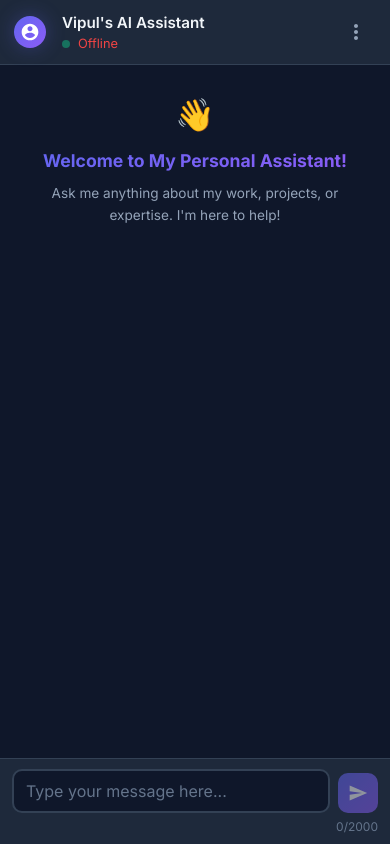
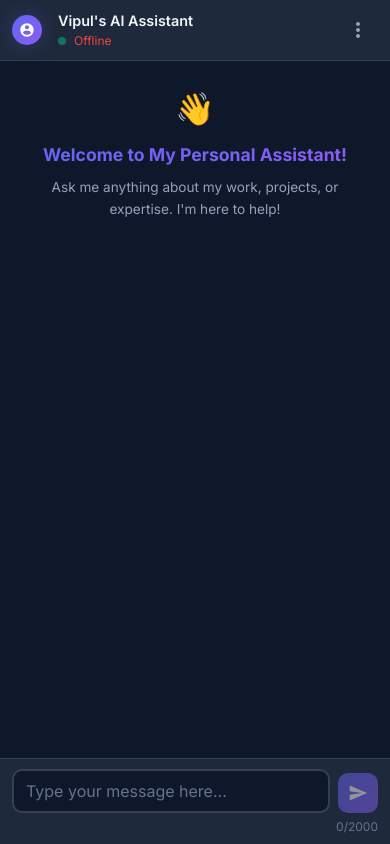
Before and after one commit to VipulPhatangare/vipul-chatbot, a website: page public/index.html in a window 390 px wide. Drawn offline with Linux system fonts and the light colour scheme; no server answers.

Commit message:
first commit

```diff
--- a/public/styles.css
+++ b/public/styles.css
@@ -59,8 +59,10 @@ body {
     justify-content: space-between;
     align-items: center;
     backdrop-filter: blur(10px);
-    position: relative;
+    position: sticky;
+    top: 0;
     z-index: 100;
+    flex-shrink: 0;
 }
 
 .header-content {
@@ -190,8 +192,10 @@ body {
 .chat-container {
     flex: 1;
     overflow-y: auto;
+    overflow-x: hidden;
     padding: 2rem 1.5rem;
     scroll-behavior: smooth;
+    min-height: 0;
 }
 
 .chat-container::-webkit-scrollbar {
@@ -469,35 +473,40 @@ body {
     }
 
     .chat-header {
-        padding: 0.875rem 1rem;
+        padding: 0.75rem 0.875rem;
         flex-shrink: 0;
+        position: sticky;
+        top: 0;
     }
 
     .header-info h1 {
-        font-size: 1rem;
+        font-size: 0.95rem;
     }
 
     .status {
-        font-size: 0.8rem;
+        font-size: 0.75rem;
     }
 
     .bot-avatar {
-        width: 36px;
-        height: 36px;
+        width: 34px;
+        height: 34px;
     }
 
     .bot-avatar svg {
-        width: 20px;
-        height: 20px;
+        width: 18px;
+        height: 18px;
     }
 
     .chat-container {
-        padding: 1rem 0.75rem;
-        flex: 1;
+        padding: 0.875rem 0.75rem;
+        flex: 1 1 auto;
         overflow-y: auto;
         overflow-x: hidden;
         -webkit-overflow-scrolling: touch;
         overscroll-behavior: contain;
+        min-height: 0;
+        max-height: calc(100vh - 140px);
+        max-height: calc(100dvh - 140px);
     }
 
     .message {
@@ -604,16 +613,21 @@ body {
 
 @media (max-width: 480px) {
     .chat-header {
-        padding: 0.75rem 0.875rem;
+        padding: 0.625rem 0.75rem;
     }
 
     .header-info h1 {
-        font-size: 0.95rem;
+        font-size: 0.9rem;
     }
 
     .bot-avatar {
-        width: 32px;
-        height: 32px;
+        width: 30px;
+        height: 30px;
+    }
+
+    .bot-avatar svg {
+        width: 16px;
+        height: 16px;
     }
 
     .message-content {
@@ -626,7 +640,9 @@ body {
     }
 
     .chat-container {
-        padding: 0.875rem 0.625rem;
+        padding: 0.75rem 0.625rem;
+        max-height: calc(100vh - 130px);
+        max-height: calc(100dvh - 130px);
     }
 
     .welcome-message {
```
